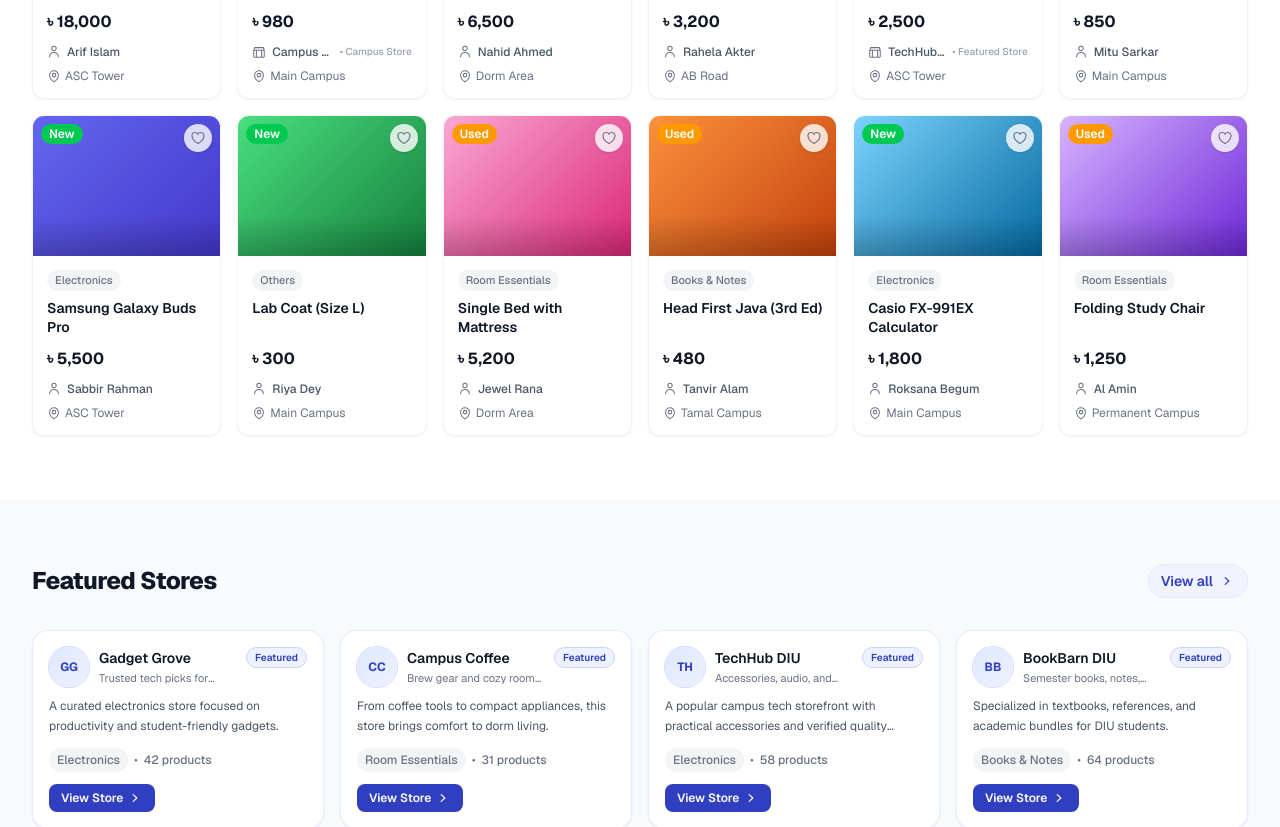
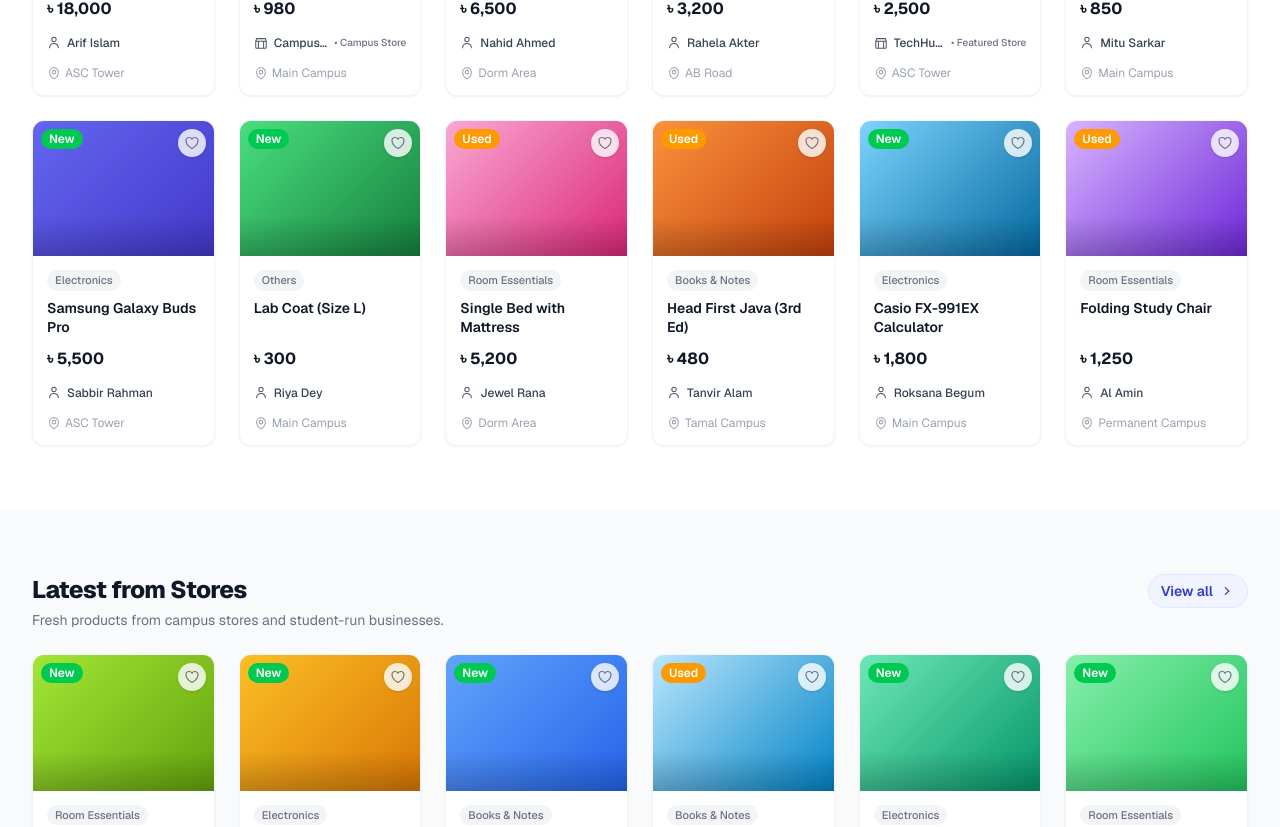
Before and after one commit to wsjishan/diupoint, a Next.js app in the folder apps/web/: page / in a window 1280 px wide. Shown: the part 672-1499 px from the top of the page. Built offline with nearby package versions, Linux system fonts and the light colour scheme.

Commit message:
feat: add latest from stores section; enhance listing and store cards with additional information; update mock data for listings

```diff
--- a/apps/web/src/app/page.tsx
+++ b/apps/web/src/app/page.tsx
@@ -9,6 +9,7 @@ import Navbar from '@/components/layout/navbar';
 import Footer from '@/components/layout/footer';
 import {
   RECENTLY_ADDED,
+  LATEST_FROM_STORES,
   BOOKS_LISTINGS,
   ELECTRONICS_LISTINGS,
   HOUSING_LISTINGS,
@@ -26,6 +27,7 @@ const CATEGORY_SECTIONS = [
 interface ListingSectionProps {
   title: string;
   icon?: string;
+  subtitle?: string;
   listings: (typeof RECENTLY_ADDED)[number][];
   className: string;
   viewAllHref?: string;
@@ -35,6 +37,7 @@ interface ListingSectionProps {
 function ListingSection({
   title,
   icon,
+  subtitle,
   listings,
   className,
   viewAllHref,
@@ -42,15 +45,16 @@ function ListingSection({
 }: ListingSectionProps) {
   return (
     <div className={className}>
-      <Container className="py-14 sm:py-16">
+      <Container className="py-16">
         <section>
           <SectionHeader
             title={title}
             icon={icon}
+            subtitle={subtitle}
             viewAllHref={viewAllHref}
           />
           {listings.length > 0 ? (
-            <div className="grid grid-cols-2 gap-3 sm:grid-cols-3 sm:gap-4 lg:grid-cols-6 lg:gap-4">
+            <div className="grid grid-cols-2 gap-6 sm:grid-cols-3 lg:grid-cols-6">
               {listings.map((listing) => (
                 <ListingCard
                   key={listing.id}
@@ -112,14 +116,22 @@ export default function HomePage() {
           viewAllHref="/listings/recent"
         />
 
-        <div className="bg-gray-50 dark:bg-slate-900">
-          <Container className="py-14 sm:py-16">
+        <ListingSection
+          title="Latest from Stores"
+          subtitle="Fresh products from campus stores and student-run businesses."
+          listings={LATEST_FROM_STORES}
+          className="bg-gray-50 dark:bg-slate-900"
+          viewAllHref="/listings?type=store"
+        />
+
+        <div className="bg-white dark:bg-slate-950">
+          <Container className="py-16">
             <section>
               <SectionHeader
                 title="Featured Stores"
                 viewAllHref="/stores"
               />
-              <div className="grid gap-4 sm:grid-cols-2 xl:grid-cols-4">
+              <div className="grid gap-6 sm:grid-cols-2 xl:grid-cols-4">
                 {FEATURED_STORES.map((store) => (
                   <StoreCard
                     key={store.id}
@@ -134,7 +146,7 @@ export default function HomePage() {
         {CATEGORY_SECTIONS.map((section, index) => {
           const className =
             section.title === 'Housing'
-              ? 'bg-[#f3f5ff] dark:bg-indigo-950/30'
+              ? 'bg-[#f8f9ff] dark:bg-indigo-950/20'
               : index % 2 === 0
                 ? 'bg-white dark:bg-slate-950'
                 : 'bg-gray-50 dark:bg-slate-900';
--- a/apps/web/src/components/ui/listing-card.tsx
+++ b/apps/web/src/components/ui/listing-card.tsx
@@ -104,7 +104,7 @@ export default function ListingCard({ listing }: ListingCardProps) {
           )}
         </p>
         {isStoreSeller ? (
-          <div className="mt-0.5 flex min-w-0 items-center gap-1.5 text-xs text-gray-500 dark:text-slate-400">
+          <div className="mt-1.5 flex min-w-0 items-center gap-1.5 text-xs text-gray-600 dark:text-slate-300">
             <span
               className="inline-flex shrink-0"
               aria-hidden="true"
@@ -126,16 +126,19 @@ export default function ListingCard({ listing }: ListingCardProps) {
             </span>
             <Link
               href={storeHref}
-              className="min-w-0 flex-1 truncate font-medium text-gray-600 transition-colors hover:text-[#2F3FBF] dark:text-slate-300 dark:hover:text-indigo-300"
+              className="min-w-0 flex-1 truncate font-medium text-gray-700 transition-colors hover:text-[#2F3FBF] dark:text-slate-200 dark:hover:text-indigo-300"
             >
               {listing.seller}
             </Link>
-            <span className="hidden shrink-0 whitespace-nowrap text-[10px] font-medium text-gray-400 dark:text-slate-500 sm:inline">
+            <span
+              className="min-w-0 max-w-[8rem] truncate text-[10px] font-medium text-gray-500 dark:text-slate-400"
+              title={storeIdentityLabel}
+            >
               • {storeIdentityLabel}
             </span>
           </div>
         ) : (
-          <div className="mt-0.5 flex min-w-0 items-center gap-1.5 text-xs text-gray-500 dark:text-slate-400">
+          <div className="mt-1.5 flex min-w-0 items-center gap-1.5 text-xs text-gray-600 dark:text-slate-300">
             <span
               className="inline-flex shrink-0"
               aria-hidden="true"
@@ -155,12 +158,12 @@ export default function ListingCard({ listing }: ListingCardProps) {
                 />
               </svg>
             </span>
-            <span className="truncate font-medium text-gray-600 dark:text-slate-300">
+            <span className="truncate font-medium text-gray-700 dark:text-slate-200">
               {listing.seller}
             </span>
           </div>
         )}
-        <div className="flex items-center gap-1 text-xs text-gray-500 dark:text-slate-400">
+        <div className="mt-1.5 flex items-center gap-1 text-xs text-gray-400 dark:text-slate-500">
           <svg
             xmlns="http://www.w3.org/2000/svg"
             viewBox="0 0 24 24"
--- a/apps/web/src/components/ui/section-header.tsx
+++ b/apps/web/src/components/ui/section-header.tsx
@@ -3,16 +3,19 @@ import Link from 'next/link';
 interface SectionHeaderProps {
   title: string;
   icon?: string;
+  subtitle?: string;
   viewAllHref?: string;
 }
 
 export default function SectionHeader({
   title,
   icon,
+  subtitle,
   viewAllHref = '#',
 }: SectionHeaderProps) {
   return (
-    <div className="mb-7 flex items-center justify-between sm:mb-8">
+    <div className="mb-6 flex items-start justify-between gap-4">
+      <div>
         <h2 className="flex items-center gap-2 text-xl font-extrabold tracking-tight text-gray-900 dark:text-slate-100 sm:text-2xl">
           {icon ? (
             <span
@@ -24,6 +27,12 @@ export default function SectionHeader({
           ) : null}
           {title}
         </h2>
+        {subtitle ? (
+          <p className="mt-1 text-sm text-gray-500 dark:text-slate-400">
+            {subtitle}
+          </p>
+        ) : null}
+      </div>
       <Link
         href={viewAllHref}
         className="group inline-flex items-center gap-1.5 rounded-full border border-indigo-100 bg-indigo-50/70 px-3 py-1.5 text-sm font-semibold text-[#2F3FBF] transition-all duration-200 hover:-translate-y-0.5 hover:border-indigo-200 hover:bg-indigo-100/70 hover:text-[#2535a8] dark:border-indigo-400/30 dark:bg-indigo-500/10 dark:text-indigo-300 dark:hover:border-indigo-300/40 dark:hover:bg-indigo-500/15 dark:hover:text-indigo-200"
--- a/apps/web/src/components/ui/store-card.tsx
+++ b/apps/web/src/components/ui/store-card.tsx
@@ -34,15 +34,9 @@ export default function StoreCard({ store }: StoreCardProps) {
         {store.description}
       </p>
 
-      <div className="mt-3 flex flex-wrap items-center gap-1.5 text-xs text-gray-500 dark:text-slate-400">
-        <span className="rounded-full bg-gray-100 px-2 py-1 font-medium dark:bg-slate-800 dark:text-slate-300">
-          {store.categoryFocus}
-        </span>
-        <span aria-hidden="true">•</span>
-        <span className="whitespace-nowrap font-medium">
-          {store.productCount} products
-        </span>
-      </div>
+      <p className="mt-3 truncate text-xs font-medium text-gray-500 dark:text-slate-400">
+        {store.categoryFocus} • {store.productCount} products
+      </p>
 
       <Link
         href={`/store/${store.slug}`}
--- a/apps/web/src/components/ui/store-spotlight-card.tsx
+++ b/apps/web/src/components/ui/store-spotlight-card.tsx
@@ -29,6 +29,10 @@ export default function StoreSpotlightCard({ store }: StoreSpotlightCardProps) {
             </Link>
             <p className="mt-0.5 line-clamp-1 text-sm font-medium text-gray-600 dark:text-slate-300">
               {store.tagline}
+            </p>
+            <p className="mt-1 text-xs font-medium text-gray-500 dark:text-slate-400">
+              Top seller in {store.categoryFocus} - {store.productCount}{' '}
+              products listed
             </p>
             <div className="mt-1 flex items-center gap-1.5 text-xs text-gray-500 dark:text-slate-400">
               <span
--- a/apps/web/src/data/mock-listings.ts
+++ b/apps/web/src/data/mock-listings.ts
@@ -726,3 +726,15 @@ export const ROOM_ESSENTIALS_LISTINGS: Listing[] = [
     gradientTo: '#9d174d',
   },
 ];
+
+const STORE_LISTINGS_FEED_SOURCE: Listing[] = [
+  ...RECENTLY_ADDED,
+  ...BOOKS_LISTINGS,
+  ...ELECTRONICS_LISTINGS,
+  ...ROOM_ESSENTIALS_LISTINGS,
+  ...HOUSING_LISTINGS,
+];
+
+export const LATEST_FROM_STORES: Listing[] = STORE_LISTINGS_FEED_SOURCE.filter(
+  (listing) => listing.sellerType === 'store'
+).slice(0, 6);
```
Lines whose indentation alone changed are shown as unchanged.
